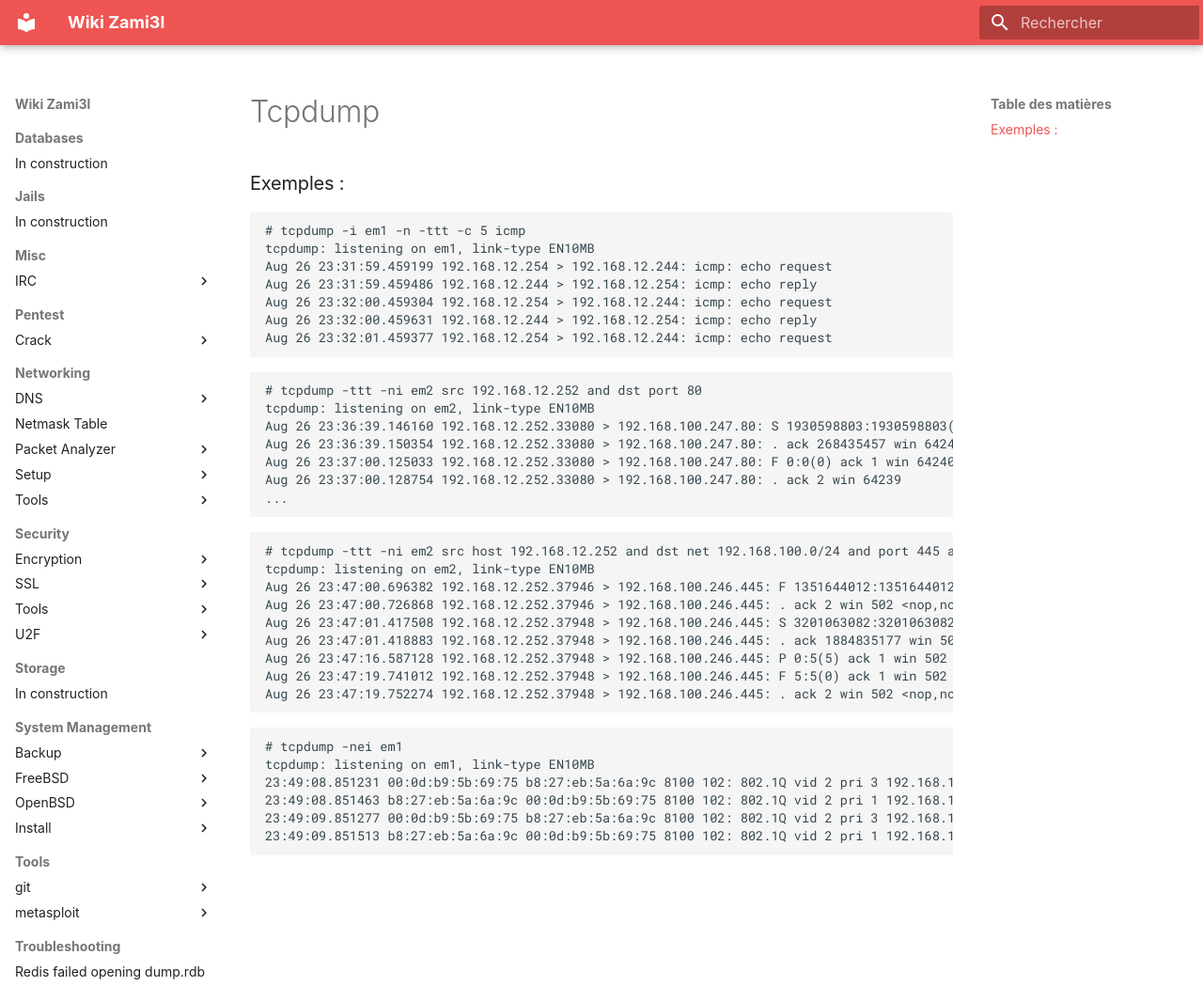
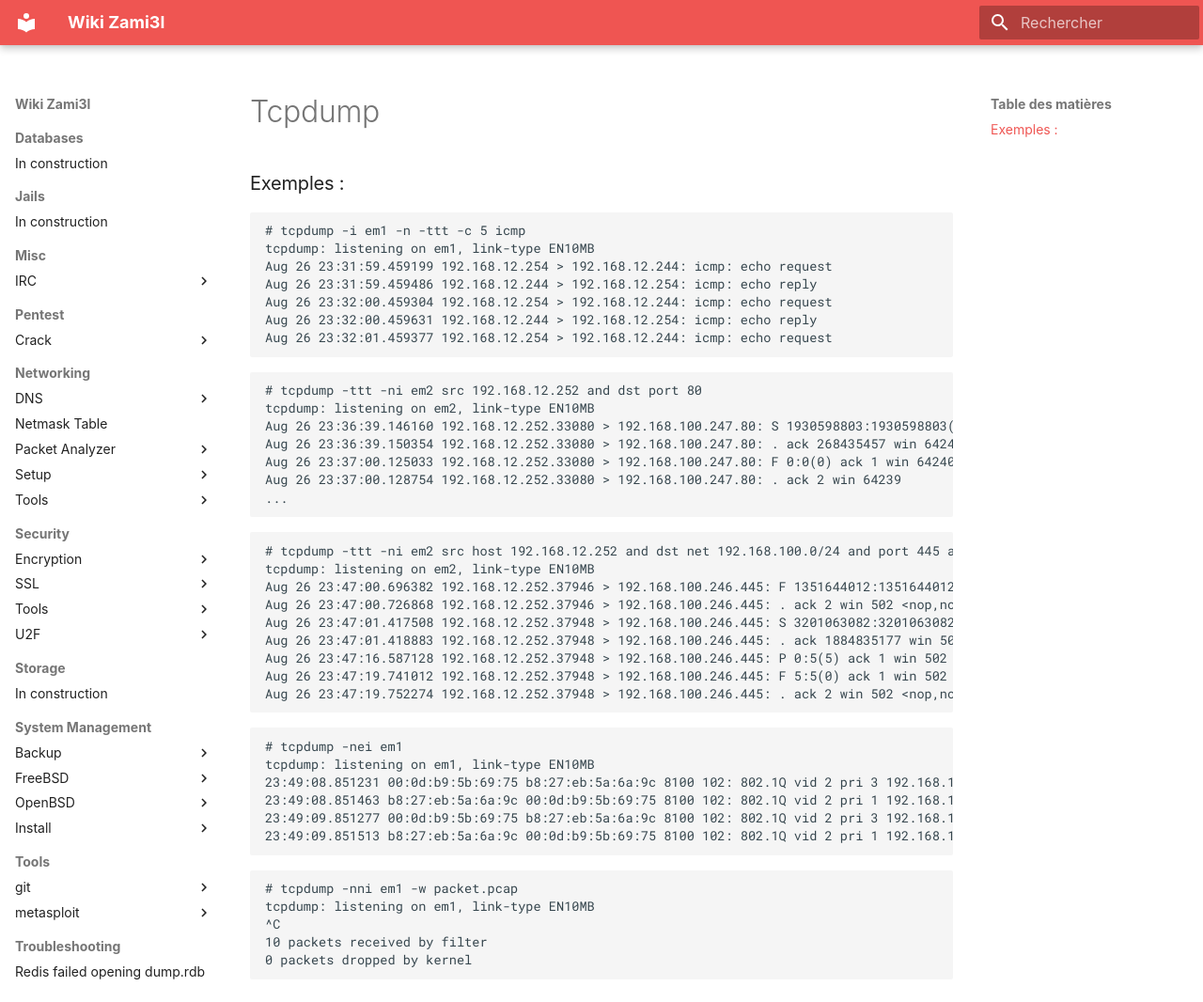
Before and after one commit to zami3l/wiki, an MkDocs documentation site: the page built from docs/networking/howto-tcpdump.md, in a window 1280 px wide and 1066 px high. Shown: the whole window at 94% size. Built offline with MkDocs 1.6.1 and Material for MkDocs 9.7.7, drawn with Linux system fonts in a browser that asks for light colours; some web fonts are replaced.

Commit message:
feat(networking): add tcpdump with save packet

````diff
--- a/docs/networking/howto-tcpdump.md
+++ b/docs/networking/howto-tcpdump.md
@@ -43,3 +43,11 @@ tcpdump: listening on em1, link-type EN10MB
 23:49:09.851277 00:0d:b9:5b:69:75 b8:27:eb:5a:6a:9c 8100 102: 802.1Q vid 2 pri 3 192.168.12.254 > 192.168.12.244: icmp: echo request
 23:49:09.851513 b8:27:eb:5a:6a:9c 00:0d:b9:5b:69:75 8100 102: 802.1Q vid 2 pri 1 192.168.12.244 > 192.168.12.254: icmp: echo reply
 ```
+
+```shell
+# tcpdump -nni em1 -w packet.pcap
+tcpdump: listening on em1, link-type EN10MB
+^C
+10 packets received by filter
+0 packets dropped by kernel
+```
````
